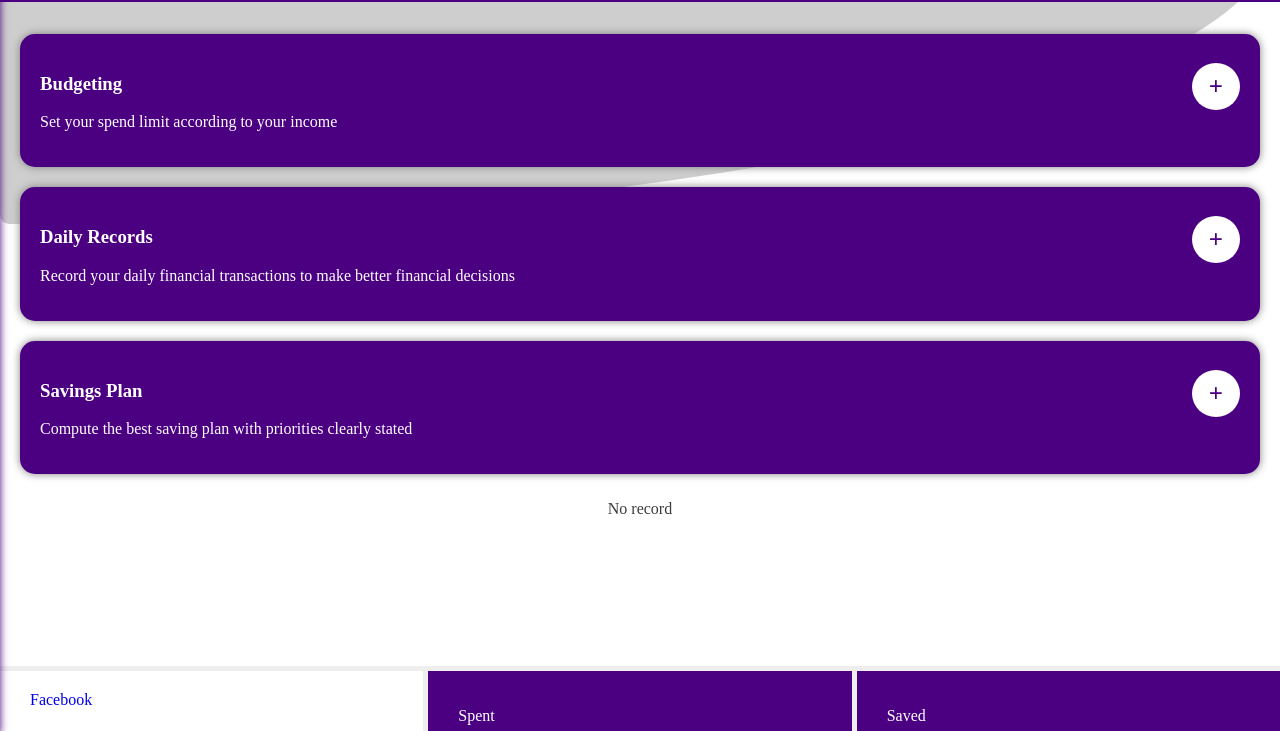
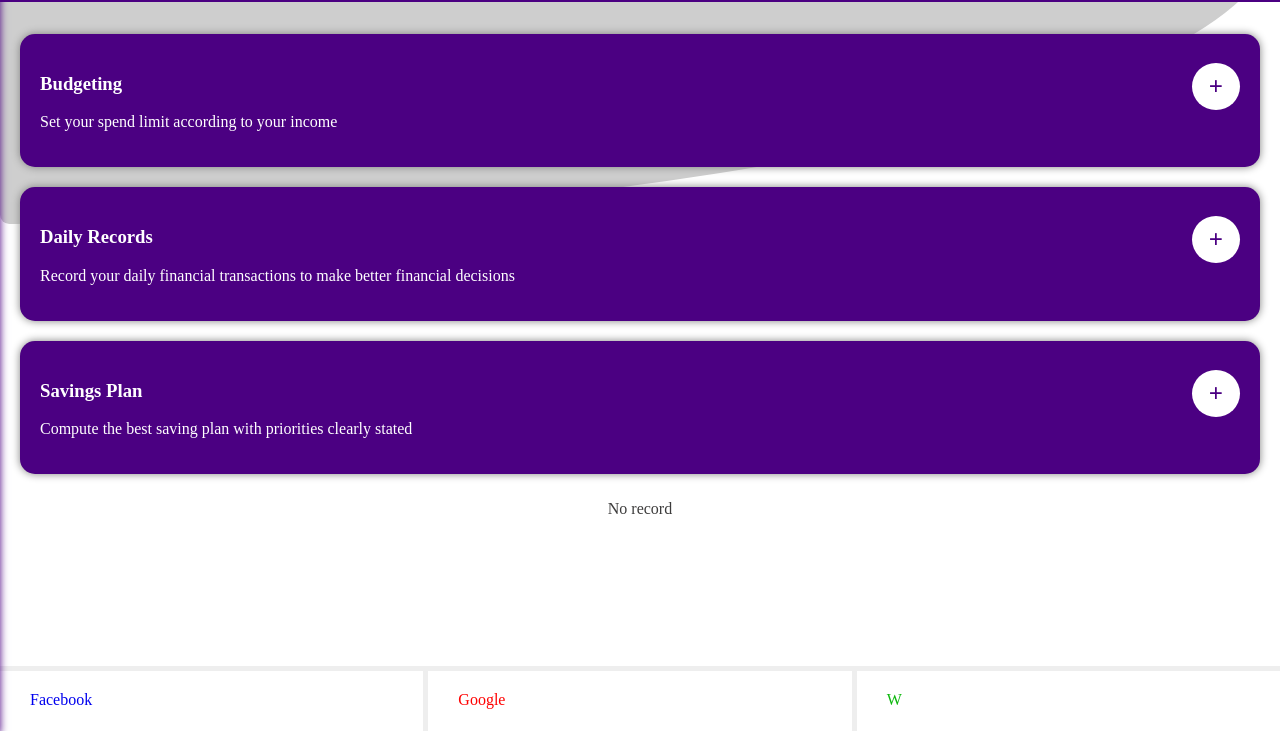
Before and after one commit to IsaiahTek/financial-assistant, a plain HTML site: page index.html in a window 1280 px wide. Shown: the part 69-800 px from the top of the page. Drawn offline with Linux system fonts and the light colour scheme.

Commit message:
Testing Link

```diff
--- a/index.html
+++ b/index.html
@@ -56,11 +56,11 @@
 			<span class="x1 bg-white">
 				<a href="https://www.facebook.com">Facebook</a>
 			</span>
-			<span class="x1">
-				<p>Spent</p>
+			<span class="x1 bg-white">
+				<a class=" t-red" href="https://facebook.com">Google</a>
 			</span>
-			<span class="x1">
-				<p>Saved</p>
+			<span class="x1 bg-white">
+				<a class=" t-green" href="www.facebook.com">W</a>
 			</span>
 		</div>
 		<create-saving-dialog :dialogs='dialogs'></create-saving-dialog>
```
